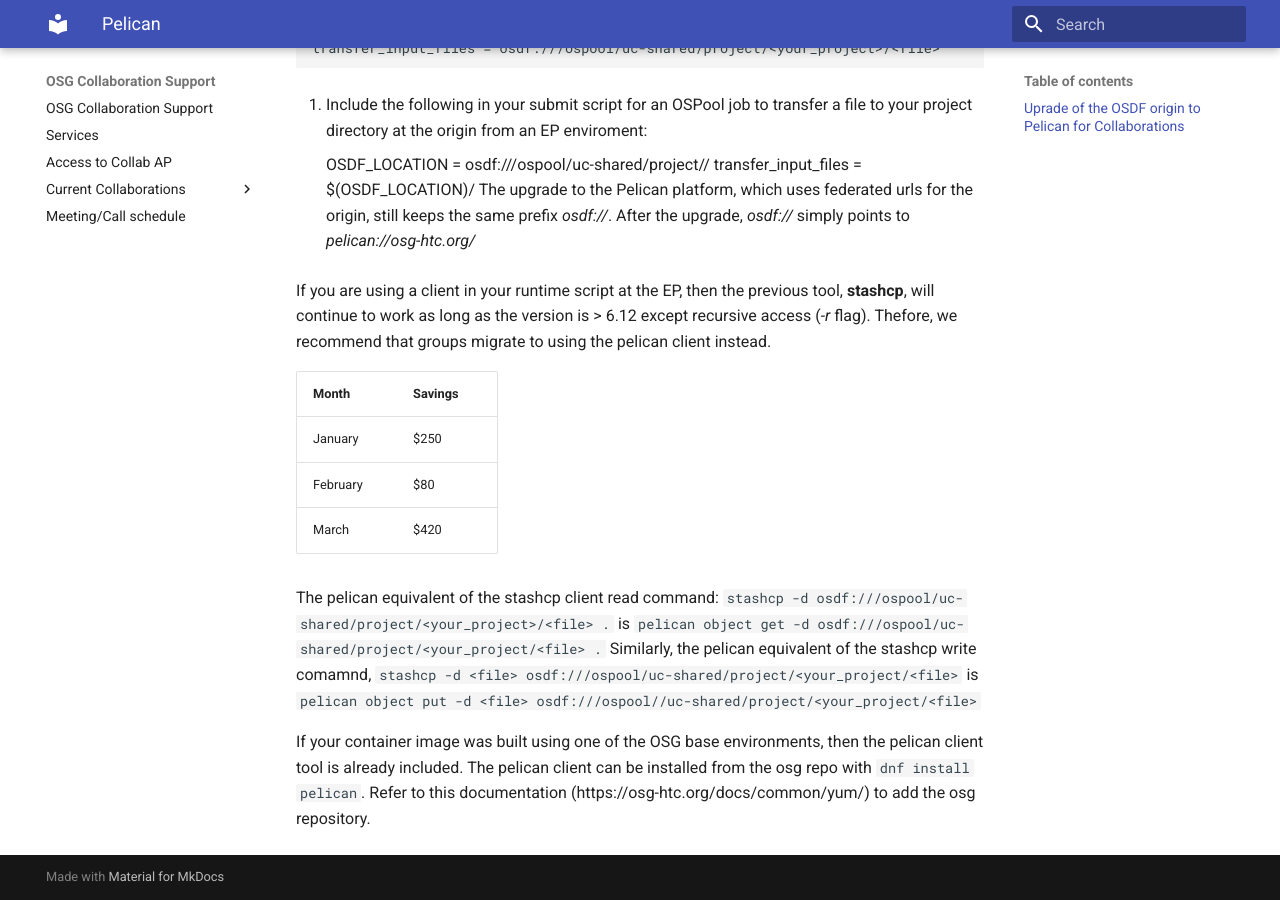
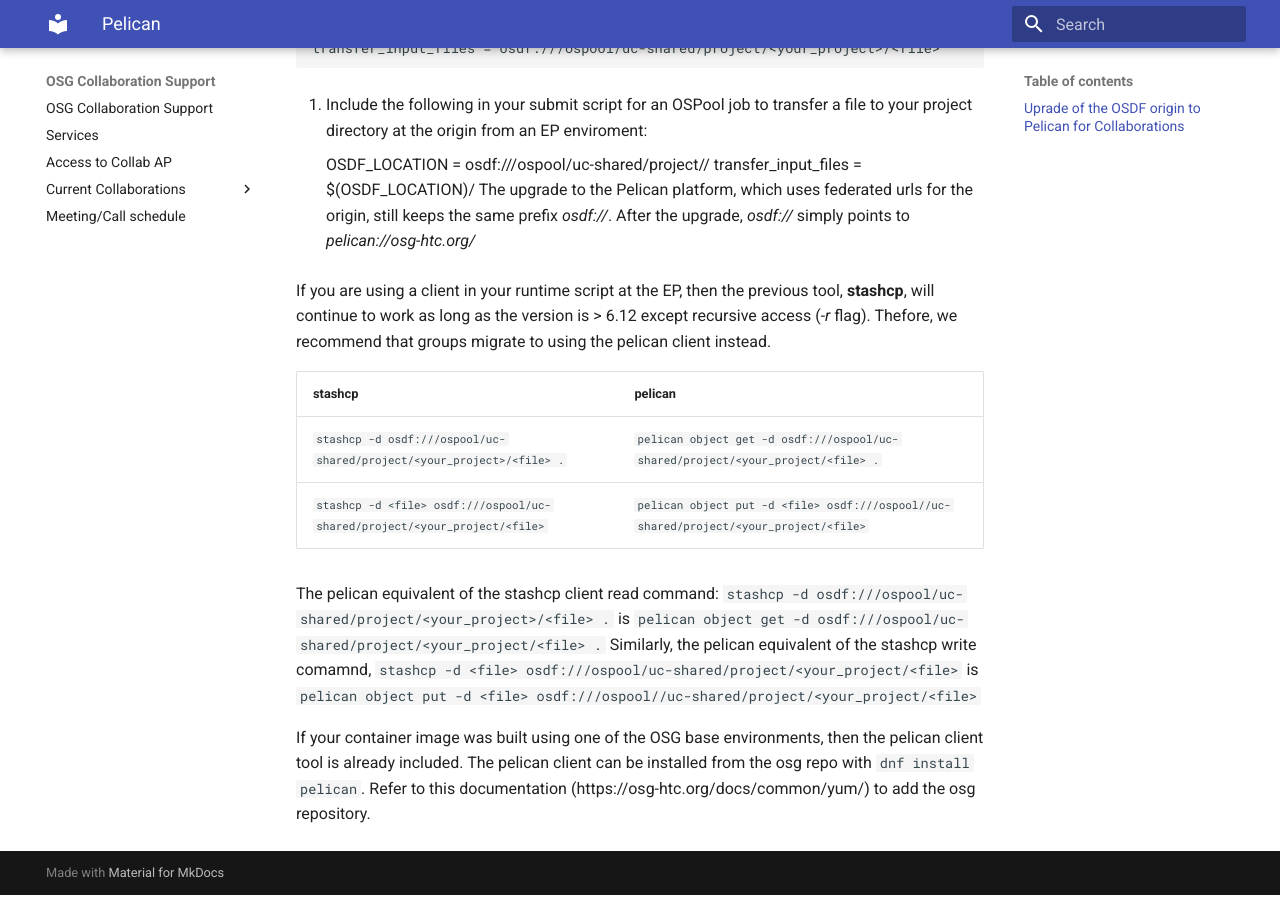
Before and after one commit to osg-htc/collaboration-support, an MkDocs documentation site: the page built from docs/misc/pelican.md, in a window 1280 px wide and 900 px high, scrolled down 727 px. Built offline with MkDocs 1.6.1 and Material for MkDocs 9.7.7, drawn with Linux system fonts in a browser that asks for light colours.

Commit message:
Update pelican.md

```diff
--- a/docs/misc/pelican.md
+++ b/docs/misc/pelican.md
@@ -18,11 +18,11 @@
 
 If you are using a client in your runtime script at the EP, then the previous tool, **stashcp**, will continue to work as long as the version is > 6.12 except recursive access (*-r* flag). Thefore, we recommend that groups migrate to using the pelican client instead.
 
-| Month    | Savings |
+| stashcp    | pelican |
 | -------- | ------- |
-| January  | $250    |
-| February | $80     |
-| March    | $420    |
+| `stashcp -d osdf:///ospool/uc-shared/project/<your_project>/<file> .`  |   `pelican object get -d osdf:///ospool/uc-shared/project/<your_project/<file> .` |
+|  `stashcp -d <file> osdf:///ospool/uc-shared/project/<your_project/<file>` |    `pelican object put -d <file> osdf:///ospool//uc-shared/project/<your_project/<file>` |
+
 
 The pelican equivalent of the stashcp client read command: `stashcp -d osdf:///ospool/uc-shared/project/<your_project>/<file> .` is  `pelican object get -d osdf:///ospool/uc-shared/project/<your_project/<file> .`
 Similarly, the pelican equivalent of the stashcp write comamnd, `stashcp -d <file> osdf:///ospool/uc-shared/project/<your_project/<file>` is `pelican object put -d <file> osdf:///ospool//uc-shared/project/<your_project/<file>`
```
